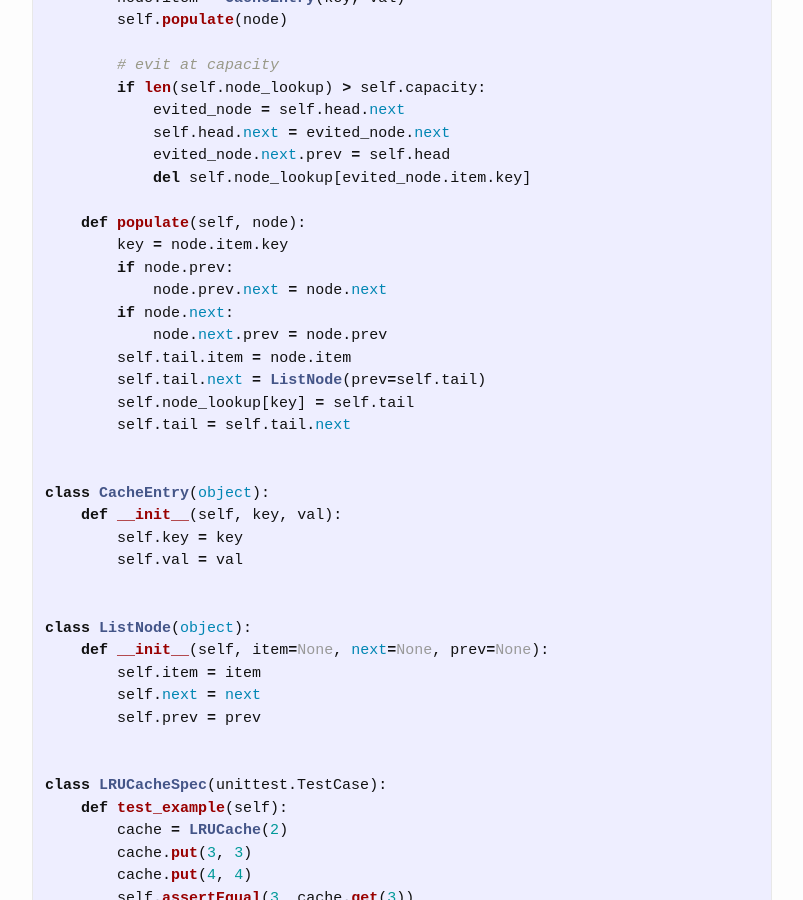
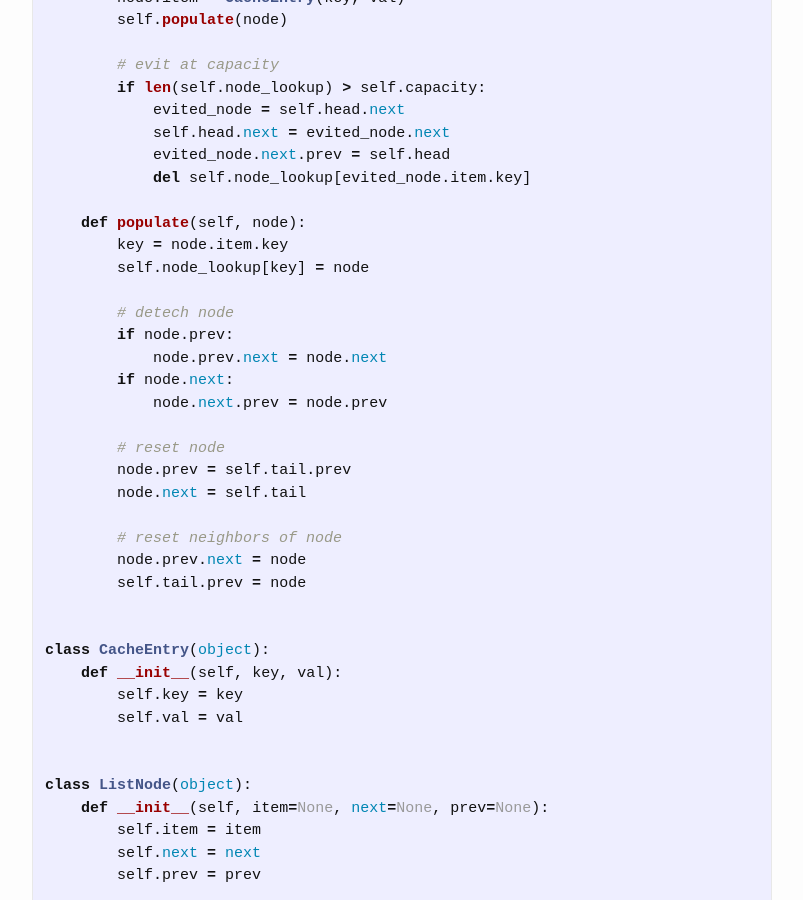
Before and after one commit to trsong/trsong.github.io, a Jekyll site: the page built from _posts/2022-02-01-DailyQuestionsFeb.md, in a window 1280 px wide and 900 px high, scrolled down 2003 px. Shown: the whole window, without its empty margins (238-1041 px from the left). Built offline with Jekyll 4.4.1, drawn with Linux system fonts in a browser that asks for light colours.

Commit message:
Update previous solution

```diff
--- a/_posts/2022-02-01-DailyQuestionsFeb.md
+++ b/_posts/2022-02-01-DailyQuestionsFeb.md
@@ -76,14 +76,21 @@ class LRUCache(object):
 
     def populate(self, node):
         key = node.item.key
+        self.node_lookup[key] = node
+
+        # detech node
         if node.prev:
             node.prev.next = node.next
         if node.next:
             node.next.prev = node.prev
-        self.tail.item = node.item
-        self.tail.next = ListNode(prev=self.tail)
-        self.node_lookup[key] = self.tail
-        self.tail = self.tail.next
+
+        # reset node
+        node.prev = self.tail.prev
+        node.next = self.tail
+
+        # reset neighbors of node
+        node.prev.next = node
+        self.tail.prev = node
 
 
 class CacheEntry(object):
```
